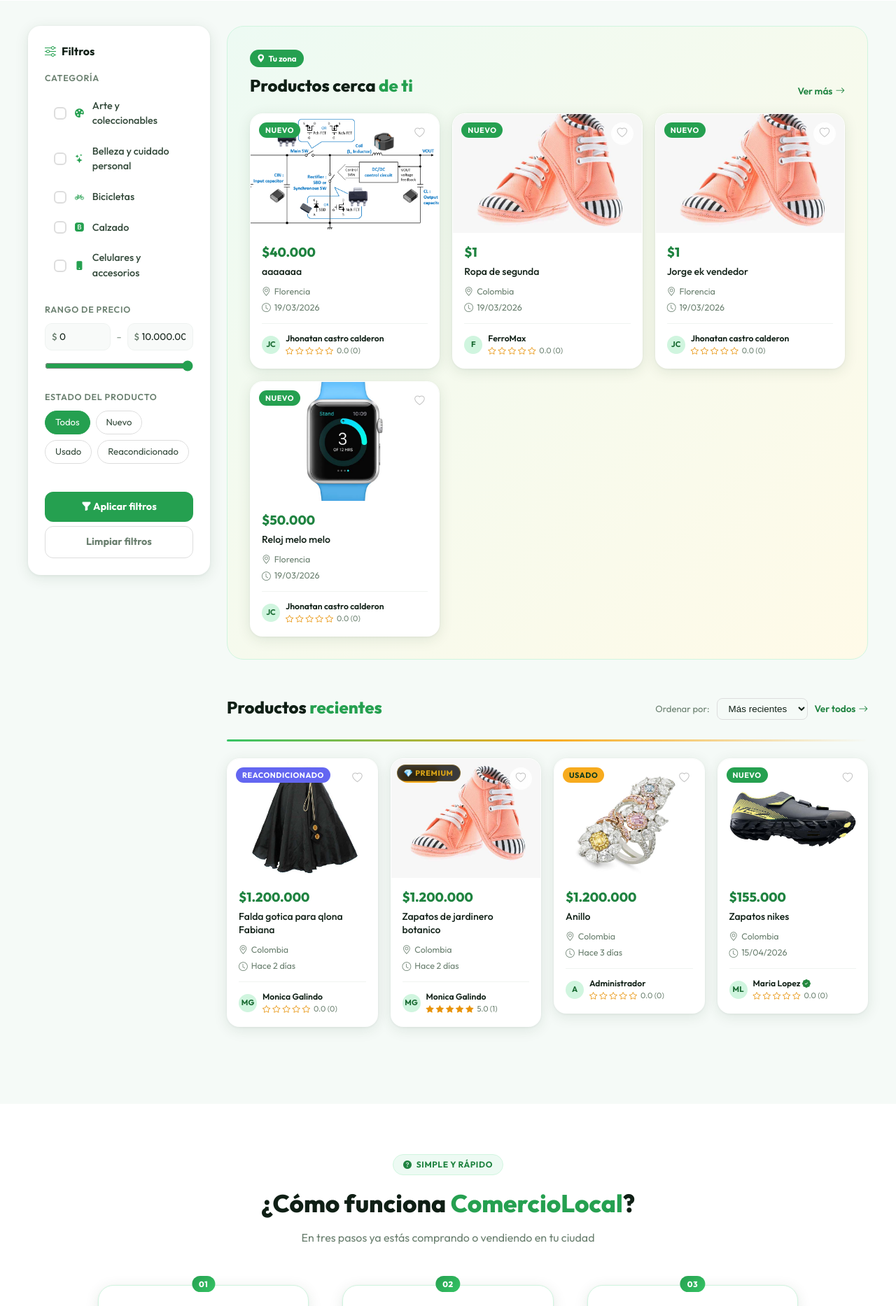
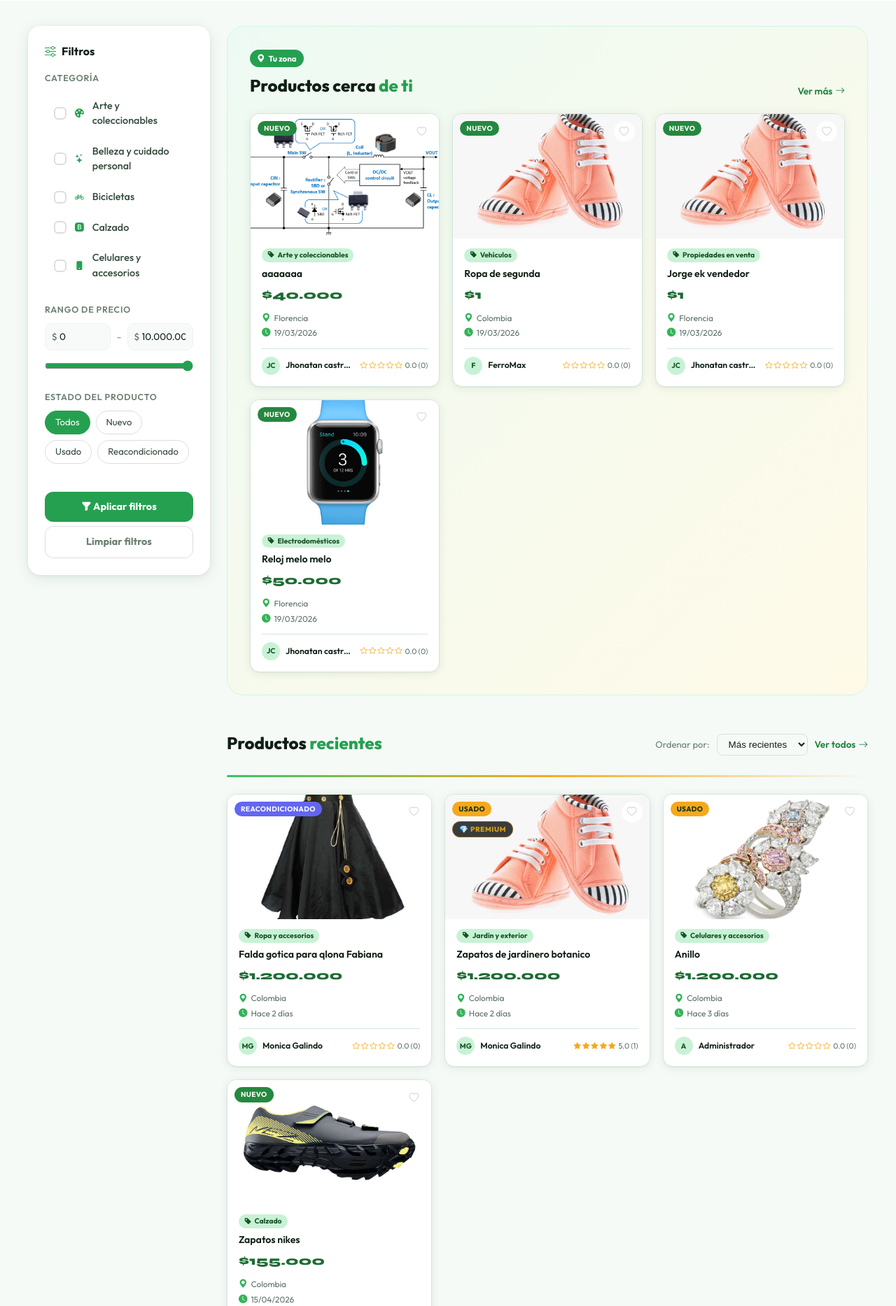
Before and after one commit to JhonatanC4STRO/localstore-native, a PHP site: page /chat/src/views/home.php in a window 1280 px wide. Shown: the part 1593-3460 px from the top of the page at 70% size. Run offline with PHP 8.4, Linux system fonts and the light colour scheme; data comes from the database, SQL or seed files in the repository; style sheets or scripts are compiled from the project's sources.

Commit message:
feat: refactor home product cards to match all.php uniform design
- Add pc-img/pc-body/pc-cat/pc-title/pc-price/pc-meta/pc-seller structure
- Cards now use flex column with flex:1 on title for uniform heights
- Include category name in nearby + recent product queries
- Image hover scale, category chip, and consistent badges/fav button
- Update home.js dynamic renderer to match new markup

```diff
--- a/public/js/home.js
+++ b/public/js/home.js
@@ -215,7 +215,7 @@ function updateProductGrid(products, grid) {
     const imgPath   = p.image_url ? '../../public/uploads/products/' + p.image_url : null;
     const imgHTML   = imgPath
       ? `<img src="${imgPath}" alt="${p.title.replace(/"/g,'&quot;')}">`
-      : '<i class="bi bi-box-seam" style="font-size:2rem;color:#ccc;"></i>';
+      : '<div class="pc-img-ph"><i class="bi bi-box-seam"></i></div>';
 
     /* Promo badge overlay */
     const pb = p.promotion_type ? PROMO_BADGE[p.promotion_type] : null;
@@ -223,29 +223,33 @@ function updateProductGrid(products, grid) {
       ? `<div class="promo-pill ${pb.cls}">${pb.icon} ${pb.label}</div>`
       : '';
 
+    const catHTML = p.category_name
+      ? `<div class="pc-cat"><i class="bi bi-tag-fill"></i> ${p.category_name}</div>`
+      : '';
+
     return `
-      <a href="products/detalle.php?id=${p.id}" class="product-link">
+      <a href="products/detalle.php?id=${p.id}" style="display:contents;">
         <div class="product-card">
-          <div class="${badge}">${badgeTxt}</div>
-          <button class="btn-fav" data-product-id="${p.id}">
+          <div class="pc-img">
+            ${imgHTML}
+            <div class="badge ${badge}">${badgeTxt}</div>
+            ${promoBadgeHTML}
+            <button class="fav-btn" data-product-id="${p.id}">
               <i class="bi ${Favorites.has(p.id) ? 'bi-heart-fill' : 'bi-heart'}"></i>
             </button>
-          <div class="product-img-placeholder promo-pill-wrap">
-            ${promoBadgeHTML}
-            ${imgHTML}
           </div>
-          <div class="product-body">
-            <div class="product-price">$${p.price}</div>
-            <div class="product-title">${p.title}</div>
-            <div class="product-meta">
-              <div class="product-meta-row"><i class="bi bi-geo-alt"></i> Bogotá</div>
-              <div class="product-meta-row"><i class="bi bi-clock"></i> ${p.time_label}</div>
+          <div class="pc-body">
+            ${catHTML}
+            <div class="pc-title">${p.title}</div>
+            <div class="pc-price">$${p.price}</div>
+            <div class="pc-meta">
+              <div class="pc-meta-row"><i class="bi bi-geo-alt-fill"></i> Bogotá</div>
+              <div class="pc-meta-row"><i class="bi bi-clock-fill"></i> ${p.time_label}</div>
             </div>
-            <div class="product-seller">
-              <div class="seller-avatar">${p.seller_initials}</div>
-              <div class="seller-info">
-                <div class="seller-name">${p.seller_name}</div>
-                <div class="seller-rating">
+            <div class="pc-seller">
+              <div class="seller-av">${p.seller_initials}</div>
+              <div class="seller-name-txt">${p.seller_name}</div>
+              <div class="seller-stars">
                 ${(() => {
                   const rating = parseFloat(p.avg_rating) || 0;
                   const total = p.total_reviews || 0;
@@ -263,7 +267,6 @@ function updateProductGrid(products, grid) {
             </div>
           </div>
         </div>
-        </div>
       </a>`;
   }).join('');
 
@@ -275,8 +278,8 @@ function updateProductGrid(products, grid) {
 
   // Re-vincular botones de favorito en las tarjetas nuevas
   if (typeof Favorites !== 'undefined') {
-    Favorites.applyToButtons('.btn-fav');
-    Favorites.bindButtons('.btn-fav', '../../');
+    Favorites.applyToButtons('.fav-btn');
+    Favorites.bindButtons('.fav-btn', '../../');
   }
 }
 
--- a/src/views/home.php
+++ b/src/views/home.php
@@ -195,6 +195,145 @@ if ($stHero) {
     .promo-badge-premium     { background: rgba(18,18,18,.82); color: #d4a017; border: 1px solid rgba(212,160,23,.4); }
     .promo-badge-recommended { background: rgba(22,163,74,.9);  color: #fff; }
     .promo-badge-basic       { background: rgba(30,41,59,.78);  color: #e2e8f0; }
+
+    /* ════════════════════════════════════════════════════════════
+       Uniform product cards — same structure as all.php
+       ════════════════════════════════════════════════════════════ */
+    .product-grid {
+      display: grid;
+      grid-template-columns: repeat(auto-fill, minmax(220px, 1fr));
+      gap: 18px;
+    }
+    .product-card {
+      background: #fff;
+      border-radius: 14px;
+      border: 1.5px solid #d4e8da;
+      box-shadow: 0 2px 14px rgba(10,40,20,.08), 0 1px 3px rgba(10,40,20,.05);
+      overflow: hidden;
+      cursor: pointer;
+      position: relative;
+      transition: transform .3s cubic-bezier(.175,.885,.32,1.275),
+                  box-shadow .3s cubic-bezier(.175,.885,.32,1.275),
+                  border-color .3s cubic-bezier(.175,.885,.32,1.275);
+      display: flex;
+      flex-direction: column;
+    }
+    .product-card:hover {
+      transform: translateY(-6px);
+      box-shadow: 0 8px 32px rgba(10,40,20,.14), 0 2px 8px rgba(10,40,20,.06);
+      border-color: #96e8b0;
+    }
+    /* Image */
+    .pc-img {
+      height: 178px;
+      position: relative;
+      background: linear-gradient(135deg, #edfaf3, #f8fdf9);
+      display: flex;
+      align-items: center;
+      justify-content: center;
+      overflow: hidden;
+    }
+    .pc-img img {
+      width: 100%;
+      height: 100%;
+      object-fit: cover;
+      transition: transform .4s ease;
+      display: block;
+    }
+    .product-card:hover .pc-img img { transform: scale(1.06); }
+    .pc-img-ph { font-size: 3rem; color: #96e8b0; }
+    /* Badges on image */
+    .pc-img .badge {
+      position: absolute;
+      top: 10px; left: 10px; z-index: 2;
+      font-size: .63rem; font-weight: 700;
+      padding: 3px 9px; border-radius: 20px;
+      text-transform: uppercase; letter-spacing: .04em;
+    }
+    .pc-img .badge-new { background: #25883f; color: #fff; }
+    .pc-img .badge-used { background: #f5a81c; color: #0b2e17; }
+    .pc-img .badge-refurbished { background: #6366f1; color: #fff; }
+    .pc-img .promo-pill {
+      position: absolute;
+      top: 38px; left: 10px; z-index: 2;
+      font-size: .63rem; font-weight: 800;
+      padding: 3px 9px; border-radius: 20px;
+      text-transform: uppercase; letter-spacing: .06em;
+      display: flex; align-items: center; gap: 4px;
+      backdrop-filter: blur(3px);
+    }
+    .pc-img .fav-btn {
+      position: absolute;
+      top: 10px; right: 10px; z-index: 2;
+      width: 30px; height: 30px;
+      border-radius: 50%;
+      background: rgba(255,255,255,.88);
+      border: none;
+      display: flex; align-items: center; justify-content: center;
+      cursor: pointer;
+      font-size: .85rem; color: #ccc;
+      transition: color .2s, transform .2s;
+      backdrop-filter: blur(4px);
+    }
+    .pc-img .fav-btn:hover { color: #ef4444; transform: scale(1.12); }
+    .pc-img .fav-btn.active { color: #ef4444; }
+    /* Body */
+    .pc-body {
+      padding: 14px 16px 16px;
+      display: flex; flex-direction: column;
+      flex: 1;
+    }
+    .pc-cat {
+      display: inline-flex; align-items: center; gap: 4px;
+      background: #c8f2d5; color: #185228;
+      font-size: .65rem; font-weight: 700;
+      padding: 2px 8px; border-radius: 20px;
+      margin-bottom: 7px; width: fit-content;
+    }
+    .pc-title {
+      font-size: .88rem; font-weight: 600; color: #0d1f13;
+      margin-bottom: 8px; line-height: 1.35;
+      display: -webkit-box; -webkit-line-clamp: 2;
+      -webkit-box-orient: vertical; overflow: hidden;
+      flex: 1;
+    }
+    .pc-price {
+      font-family: 'Syne', sans-serif;
+      font-weight: 800; font-size: 1.1rem;
+      color: #1e6b33; margin-bottom: 10px;
+    }
+    .pc-meta {
+      display: flex; flex-direction: column; gap: 3px;
+      margin-bottom: 12px;
+    }
+    .pc-meta-row {
+      display: flex; align-items: center; gap: 5px;
+      font-size: .74rem; color: #5a7065;
+    }
+    .pc-meta-row i { color: #34b357; font-size: .78rem; }
+    .pc-seller {
+      display: flex; align-items: center; gap: 8px;
+      padding-top: 11px;
+      border-top: 1.5px solid #d4e8da;
+    }
+    .pc-seller .seller-av {
+      width: 26px; height: 26px; border-radius: 50%;
+      background: #c8f2d5; color: #185228;
+      display: flex; align-items: center; justify-content: center;
+      font-size: .65rem; font-weight: 700;
+      flex-shrink: 0;
+    }
+    .pc-seller .seller-name-txt {
+      font-size: .76rem; font-weight: 600; color: #0d1f13;
+      flex: 1; overflow: hidden; white-space: nowrap; text-overflow: ellipsis;
+    }
+    .pc-seller .seller-stars {
+      display: flex; align-items: center; gap: 2px;
+      font-size: .65rem; color: #f5a81c;
+    }
+    .pc-seller .seller-stars span {
+      color: #5a7065; margin-left: 2px; font-size: .68rem;
+    }
 
     /* ================================================================
        RESPONSIVE — home.php
@@ -996,32 +1142,34 @@ $iconMap = [
                 $img_res = mysqli_stmt_get_result($img_st);
                 $img_row = mysqli_fetch_assoc($img_res);
               ?>
-                <a href="products/detalle.php?id=<?= (int)$randomProduct['id'] ?>" class="product-link">
+                <a href="products/detalle.php?id=<?= (int)$randomProduct['id'] ?>" style="display:contents;">
                   <div class="product-card">
-                    <div class="<?= $isBadge ?>"><?= $badgeText ?></div>
-                    <button class="btn-fav" data-product-id="<?= (int)$randomProduct['id'] ?>"><i class="bi bi-heart"></i></button>
-                    <div class="product-img-placeholder promo-pill-wrap">
+                    <div class="pc-img">
+                      <?php if ($img_row): ?>
+                        <img src="../../public/uploads/products/<?= htmlspecialchars($img_row['image_url']) ?>" alt="<?= htmlspecialchars($randomProduct['title']) ?>">
+                      <?php else: ?>
+                        <div class="pc-img-ph"><i class="bi bi-box-seam"></i></div>
+                      <?php endif; ?>
+                      <div class="badge <?= $isBadge ?>"><?= $badgeText ?></div>
                       <?php if ($rp_badge): ?>
                         <div class="promo-pill <?= $rp_badge['css'] ?>"><?= $rp_badge['icon'] ?> <?= $rp_badge['label'] ?></div>
                       <?php endif; ?>
-                      <?php if ($img_row): ?>
-                        <img src="../../public/uploads/products/<?= htmlspecialchars($img_row['image_url']) ?>" alt="">
-                      <?php else: ?>
-                        <i class="bi bi-box-seam"></i>
+                      <button class="fav-btn" data-product-id="<?= (int)$randomProduct['id'] ?>"><i class="bi bi-heart"></i></button>
+                    </div>
+                    <div class="pc-body">
+                      <?php if (!empty($randomProduct['category_name'])): ?>
+                        <div class="pc-cat"><i class="bi bi-tag-fill"></i> <?= htmlspecialchars($randomProduct['category_name']) ?></div>
                       <?php endif; ?>
+                      <div class="pc-title"><?= htmlspecialchars($randomProduct['title']) ?></div>
+                      <div class="pc-price">$<?= $price ?></div>
+                      <div class="pc-meta">
+                        <div class="pc-meta-row"><i class="bi bi-geo-alt-fill"></i> <?= htmlspecialchars($location) ?></div>
+                        <div class="pc-meta-row"><i class="bi bi-clock-fill"></i> <?= $timeString ?></div>
                       </div>
-                    <div class="product-body">
-                      <div class="product-price">$<?= $price ?></div>
-                      <div class="product-title"><?= htmlspecialchars($randomProduct['title']) ?></div>
-                      <div class="product-meta">
-                        <div class="product-meta-row"><i class="bi bi-geo-alt"></i> <?= htmlspecialchars($location) ?></div>
-                        <div class="product-meta-row"><i class="bi bi-clock"></i> <?= $timeString ?></div>
-                      </div>
-                      <div class="product-seller">
-                        <div class="seller-avatar"><?= $initials ?></div>
-                        <div class="seller-info">
-                          <div class="seller-name"><?= htmlspecialchars($randomProduct['full_name'] ?? 'Usuario') ?><?php if (!empty($randomProduct['seller_verified'])): ?> <i class="bi bi-patch-check-fill" style="color:#25883f;font-size:.75rem;" title="Verificado"></i><?php endif; ?></div>
-                          <div class="seller-rating">
+                      <div class="pc-seller">
+                        <div class="seller-av"><?= $initials ?></div>
+                        <div class="seller-name-txt"><?= htmlspecialchars($randomProduct['full_name'] ?? 'Usuario') ?><?php if (!empty($randomProduct['seller_verified'])): ?> <i class="bi bi-patch-check-fill" style="color:#25883f;font-size:.75rem;" title="Verificado"></i><?php endif; ?></div>
+                        <div class="seller-stars">
                           <?php
                           $rating = isset($randomProduct['avg_rating']) ? (float)$randomProduct['avg_rating'] : 0;
                           $fullStars = floor($rating);
@@ -1083,32 +1230,34 @@ $iconMap = [
               $img_res2 = mysqli_stmt_get_result($img_st2);
               $img_row2 = mysqli_fetch_assoc($img_res2);
             ?>
-              <a href="products/detalle.php?id=<?= (int)$product['id'] ?>" class="product-link">
+              <a href="products/detalle.php?id=<?= (int)$product['id'] ?>" style="display:contents;">
                 <div class="product-card">
-                  <div class="<?= $isBadge ?>"><?= $badgeText ?></div>
-                  <button class="btn-fav" data-product-id="<?= (int)$product['id'] ?>"><i class="bi bi-heart"></i></button>
-                  <div class="product-img-placeholder promo-pill-wrap">
+                  <div class="pc-img">
+                    <?php if ($img_row2): ?>
+                      <img src="../../public/uploads/products/<?= htmlspecialchars($img_row2['image_url']) ?>" alt="<?= htmlspecialchars($product['title']) ?>">
+                    <?php else: ?>
+                      <div class="pc-img-ph"><i class="bi bi-box-seam"></i></div>
+                    <?php endif; ?>
+                    <div class="badge <?= $isBadge ?>"><?= $badgeText ?></div>
                     <?php if ($rp_badge): ?>
                       <div class="promo-pill <?= $rp_badge['css'] ?>"><?= $rp_badge['icon'] ?> <?= $rp_badge['label'] ?></div>
                     <?php endif; ?>
-                    <?php if ($img_row2): ?>
-                      <img src="../../public/uploads/products/<?= htmlspecialchars($img_row2['image_url']) ?>" alt="">
-                    <?php else: ?>
-                      <i class="bi bi-box-seam"></i>
+                    <button class="fav-btn" data-product-id="<?= (int)$product['id'] ?>"><i class="bi bi-heart"></i></button>
+                  </div>
+                  <div class="pc-body">
+                    <?php if (!empty($product['category_name'])): ?>
+                      <div class="pc-cat"><i class="bi bi-tag-fill"></i> <?= htmlspecialchars($product['category_name']) ?></div>
                     <?php endif; ?>
+                    <div class="pc-title"><?= htmlspecialchars($product['title']) ?></div>
+                    <div class="pc-price">$<?= $price ?></div>
+                    <div class="pc-meta">
+                      <div class="pc-meta-row"><i class="bi bi-geo-alt-fill"></i> <?= htmlspecialchars($location) ?></div>
+                      <div class="pc-meta-row"><i class="bi bi-clock-fill"></i> <?= $timeString ?></div>
                     </div>
-                  <div class="product-body">
-                    <div class="product-price">$<?= $price ?></div>
-                    <div class="product-title"><?= htmlspecialchars($product['title']) ?></div>
-                    <div class="product-meta">
-                      <div class="product-meta-row"><i class="bi bi-geo-alt"></i> <?= htmlspecialchars($location) ?></div>
-                      <div class="product-meta-row"><i class="bi bi-clock"></i> <?= $timeString ?></div>
-                    </div>
-                    <div class="product-seller">
-                      <div class="seller-avatar"><?= $initials ?></div>
-                      <div class="seller-info">
-                        <div class="seller-name"><?= htmlspecialchars($product['full_name'] ?? 'Usuario') ?><?php if (!empty($product['seller_verified'])): ?> <i class="bi bi-patch-check-fill" style="color:#25883f;font-size:.75rem;" title="Verificado"></i><?php endif; ?></div>
-                        <div class="seller-rating">
+                    <div class="pc-seller">
+                      <div class="seller-av"><?= $initials ?></div>
+                      <div class="seller-name-txt"><?= htmlspecialchars($product['full_name'] ?? 'Usuario') ?><?php if (!empty($product['seller_verified'])): ?> <i class="bi bi-patch-check-fill" style="color:#25883f;font-size:.75rem;" title="Verificado"></i><?php endif; ?></div>
+                      <div class="seller-stars">
                         <?php
                           $rating = isset($product['avg_rating']) ? (float)$product['avg_rating'] : 0;
                           $fullStars = floor($rating);
@@ -1295,8 +1443,8 @@ $iconMap = [
     (async () => {
       const base = '../../';
       await Favorites.load(base);
-      Favorites.applyToButtons('.btn-fav');
-      Favorites.bindButtons('.btn-fav', base);
+      Favorites.applyToButtons('.fav-btn');
+      Favorites.bindButtons('.fav-btn', base);
     })();
   </script>
   <script src="../../public/js/home.js"></script>
```
Also changed, not shown: other parts of src/views/home.php (+28 -23 lines). Lines whose indentation alone changed are shown as unchanged.
